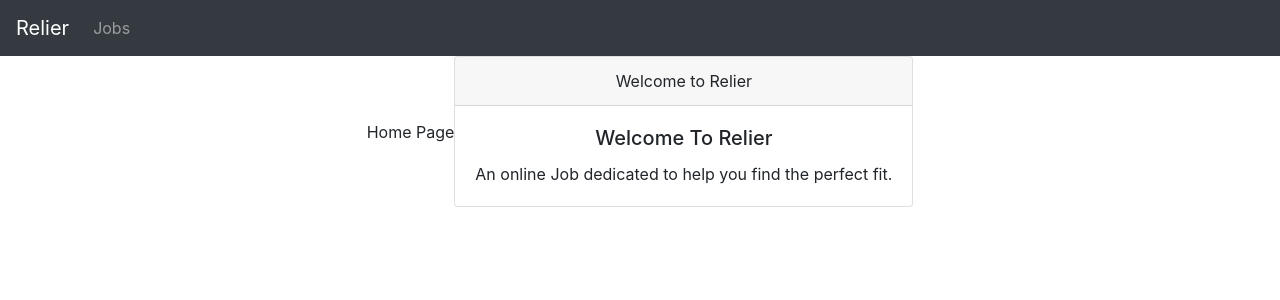
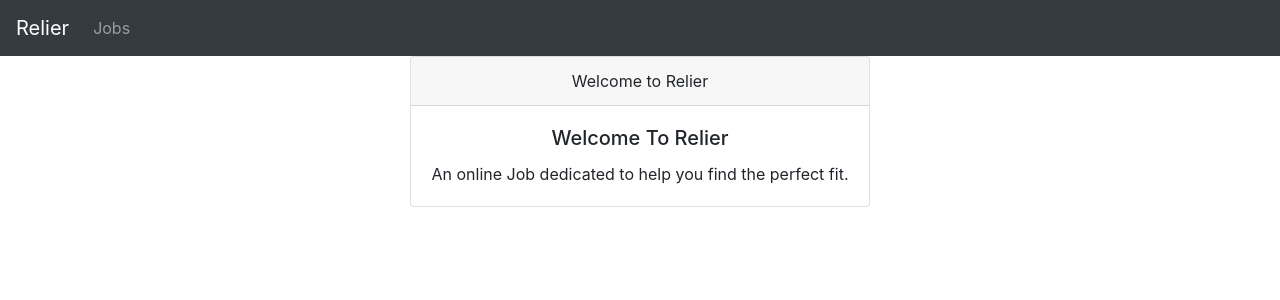
Before and after one commit to snganyone/React-Job-Board, a React (Create React App) app in the folder react-job-board/: page / in a window 1280 px wide. Shown: the top 300 px of the page. Built offline with nearby package versions, Linux system fonts and the light colour scheme.

Commit message:
Landing Page

```diff
--- a/react-job-board/src/components/Home.js
+++ b/react-job-board/src/components/Home.js
@@ -5,7 +5,6 @@ class Home extends Component{
     render(){
         return(
             <div style={{display: 'flex',  justifyContent:'center', alignItems:'center'}}>
-                Home Page
                 <Card className="text-center">
                     <Card.Header>Welcome to Relier</Card.Header>
                     <Card.Body>
```
Also changed, not shown: 1 other file (tests, documents, lock files or other folders).
